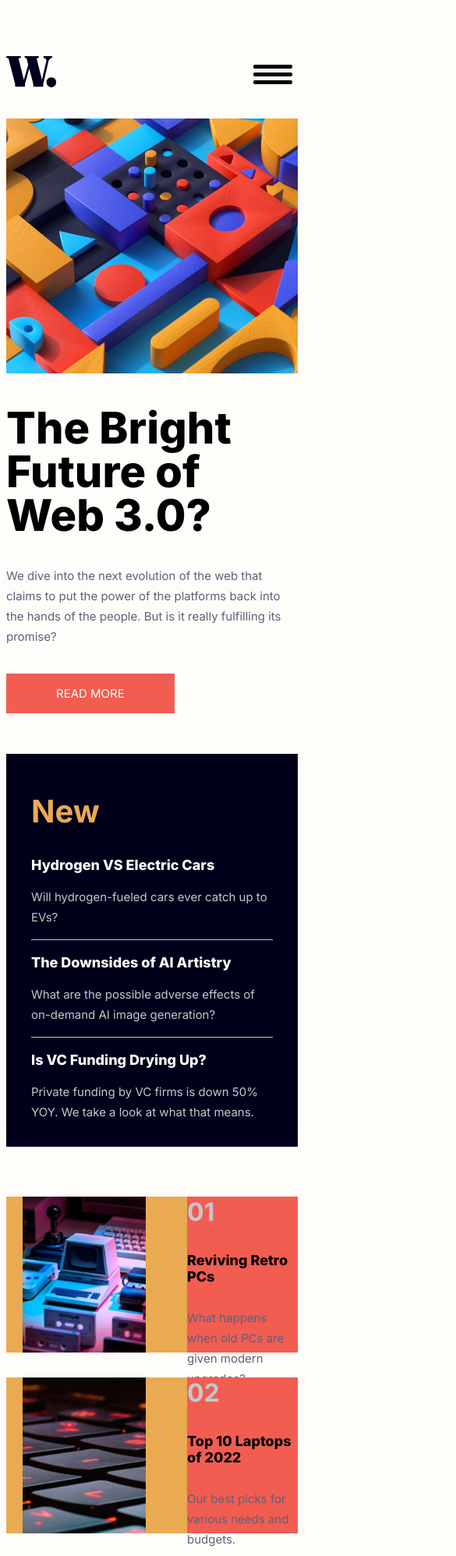
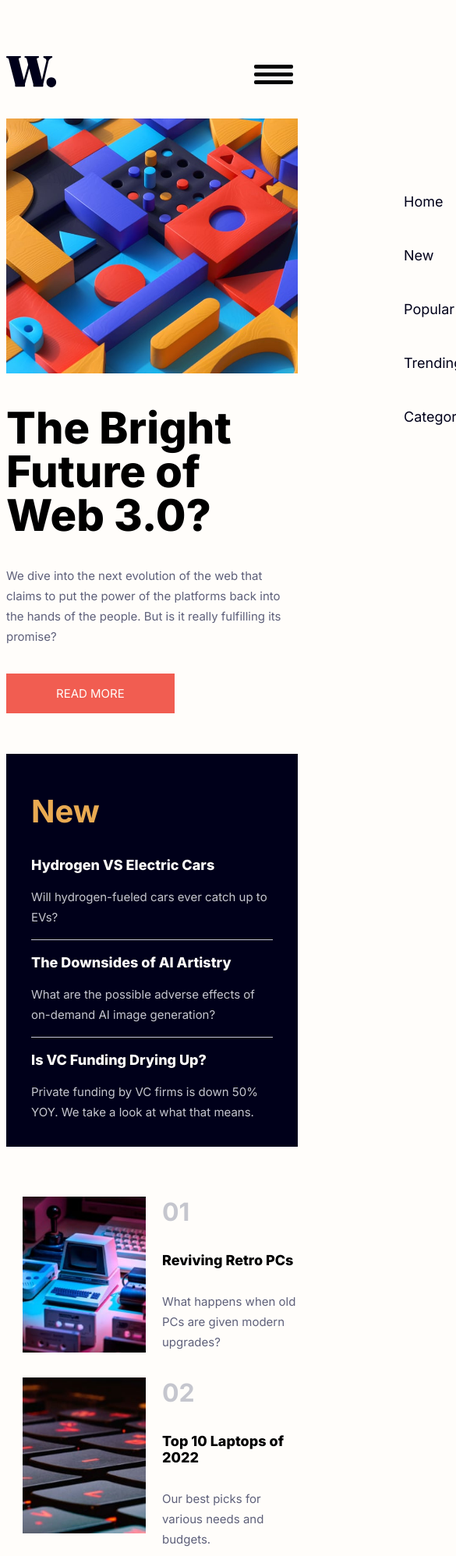
Before and after one commit to mbaxendale22/tech_landing_page, a plain HTML site: page index.html in a window 390 px wide. Shown: the top 1996 px of the page at 78% size, 585 px wide, since content can reach past the window. Drawn offline with Linux system fonts and the light colour scheme.

Commit message:
mobile layout

```diff
--- a/index.html
+++ b/index.html
@@ -46,7 +46,7 @@
                 </ul>
             </div>
             <button class="btn-hamburger" aria-controls="primary-navigation" aria-expanded="false">
-                <svg fill="black" class="hamburger" viewBox="0 0 100 100" width="100">
+                <svg fill="black" class="hamburger" viewBox="-25 0 100 100" width="100">
                     <rect class="line top" width="50" height="05" x="25" y="35" rx="2">
                     </rect>
                     <rect class="line middle" width="50" height="05" x="25" y="45" rx="2">
@@ -59,7 +59,7 @@
 
         <main>
             <picture>
-                <source srcset="./assets/images/image-web-3-desktop.jpg" media="(min-width: 700px)">
+                <source srcset="./assets/images/image-web-3-desktop.jpg" media="(min-width: 750px)">
                 <img src="./assets/images/image-web-3-mobile.jpg" alt="colorful jigsaw puzzle of block elements" />
             </picture>
             <h1>The Bright Future of Web 3.0?</h1>
--- a/style.css
+++ b/style.css
@@ -111,7 +111,7 @@
         background-color: var(--primary-white);
         display: flex;
         justify-content: start;
-        display: none;
+        /* display: none; */
     }
 
     .mobile-nav > ul {
@@ -128,9 +128,6 @@
         background: transparent;
         border: none;
         cursor: pointer;
-        margin-right: -1.5rem;
-    }
-    .btn-hamburger {
         padding-top: 1rem;
     }
 
@@ -205,8 +202,6 @@
 
     .top-article-card {
         display: flex;
-        gap: 2rem;
-        background-color: #e9aa52;
         max-height: 200px;
     }
 
@@ -214,20 +209,13 @@
         object-fit: contain;
     }
 
-    .top-article__text-content {
-        background-color: #f15d51;
-    }
     .top-article__text-content h3 {
         color: var(--silver);
         margin-top: 0;
-        /* padding-bottom: 2rem; */
-    }
-    .top-article__text-content > h5 {
-        /* padding-bottom: 2rem; */
     }
 }
 
 .wrapper {
-    max-width: 1000px;
+    max-width: 750px;
     margin: 2rem auto;
 }
```
